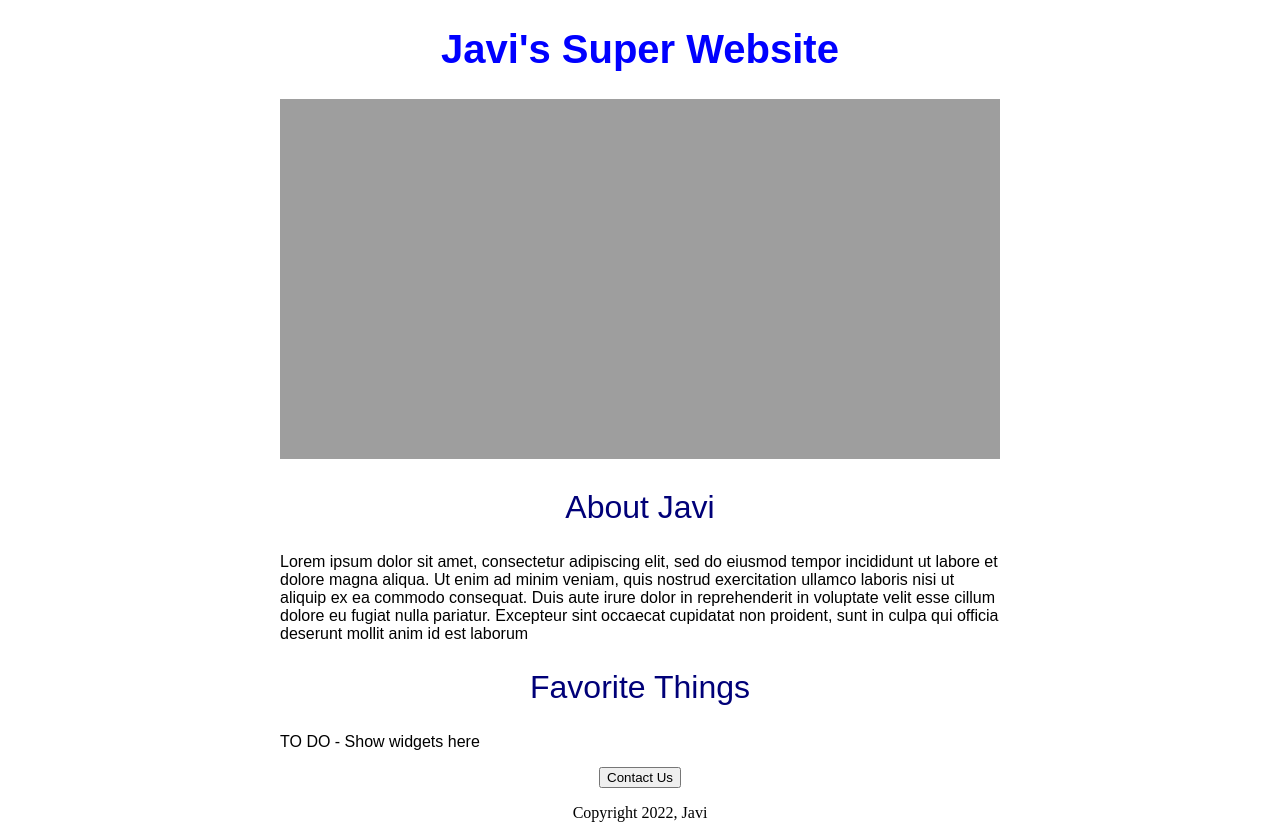
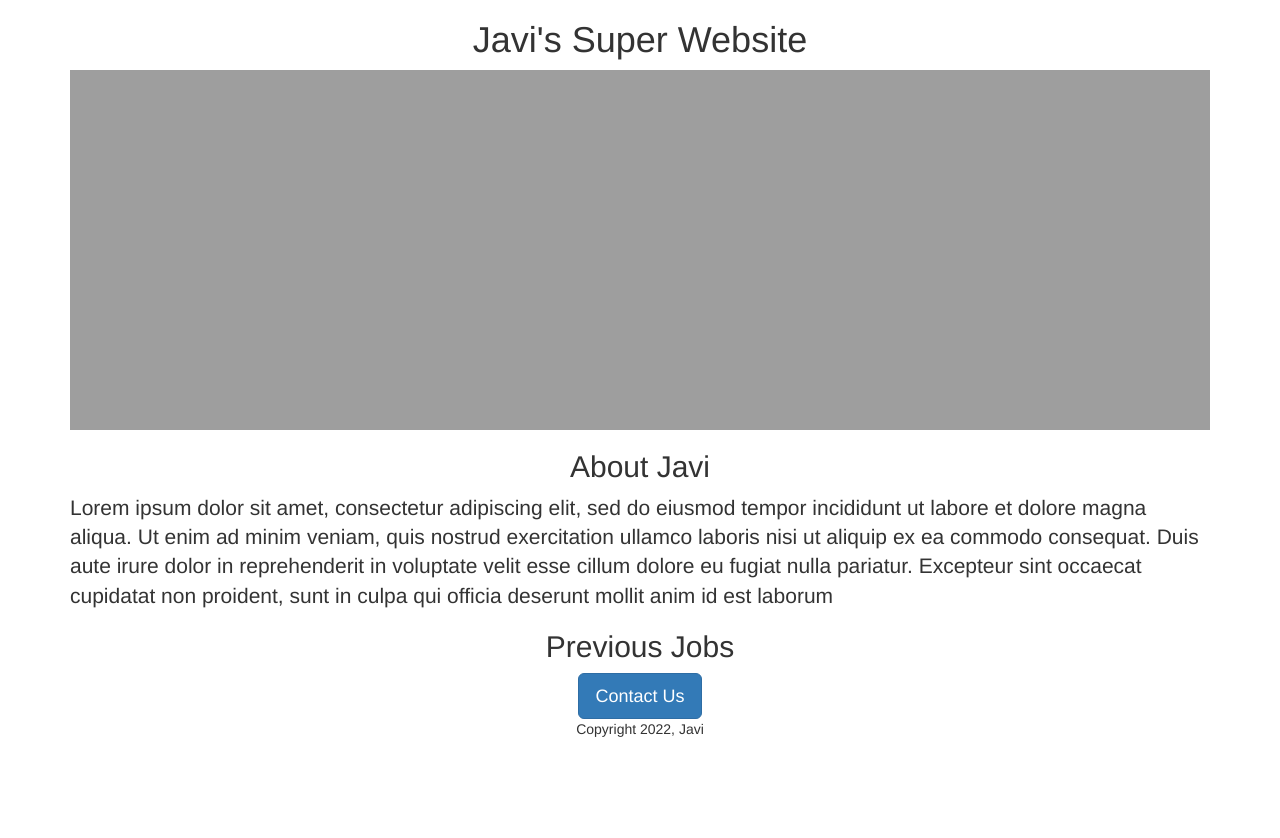
Before and after one commit to javierherrera-dev/My-First-Website-v3, a Flask app: template templates/home.html in a window 1280 px wide. After the commit the page ends 737 px from the top, so only its background shows below. Run offline with Flask 2, Linux system fonts and the light colour scheme; the template is opened without the code that fills it, so the values that code supplies are empty.

Commit message:
New changes

```diff
--- a/templates/home.html
+++ b/templates/home.html
@@ -1,47 +1,24 @@
 <!DOCTYPE html>
 <html>
     <head>
+        <meta charset="utf-8">
+        <meta http-equiv="X-UA-Compatible" content="IE=edge">
+        <meta name="viewport" content="width=device-width, initial-scale=1">
         <title>Javi's Super Website</title>
         <style>
-            h1 {
-                font-size: 40px;
-                font-family: Arial, Helvetica, sans-serif;
-                font-weight: bold;
-                color: rgb(0, 0, 255);
-                text-align: center;
-            }
-
             #banner {
+                height: 360px;
                 width: 100%;
-                height: 360px;
-                object-fit: cover;
-            }
-
-            h2 {
-                font-family: Arial, Helvetica, sans-serif;
-                font-size: 32px;
-                color: rgb(0, 0, 120);
-                text-align: center;
-                font-weight: normal;
-            }
-
-            .bodytext {
-                font-family: Arial, Helvetica, sans-serif;
-                color: rgb(0, 0, 0);
-            }
-
-            #container {
-                max-width: 720px;
-                margin: 0 auto;
             }
         </style>
+        <link rel="stylesheet" href="https://cdn.jsdelivr.net/npm/bootstrap@3.4.1/dist/css/bootstrap.min.css" integrity="sha384-HSMxcRTRxnN+Bdg0JdbxYKrThecOKuH5zCYotlSAcp1+c8xmyTe9GYg1l9a69psu" crossorigin="anonymous">
     </head>
     <body>
-     <div id="container">
-       <h1> Javi's Super Website </h1>
-       <img id="banner" src="http://127.0.0.1:5001/static/banner.jpg">
-       <h2> About Javi </h2>
-       <p class="bodytext">
+     <div class="container">
+       <h1 class="text-center mt-2 mb-4"> Javi's Super Website </h1>
+       <img class="img-fluid" id="banner" src="http://127.0.0.1:5001/static/banner.jpg">
+       <h2 class="text-center mt-2 mb-4"> About Javi </h2>
+       <p class="lead">
         Lorem ipsum dolor sit amet, consectetur adipiscing elit,
         sed do eiusmod tempor incididunt ut labore et dolore magna aliqua.
         Ut enim ad minim veniam, quis nostrud exercitation ullamco laboris nisi ut
@@ -50,11 +27,15 @@
          sint occaecat cupidatat non proident, sunt in culpa qui officia deserunt
           mollit anim id est laborum
        </p>
-       <h2> Favorite Things </h2>
-       <p class="bodytext"> TO DO - Show widgets here </p>
-       <div style="text-align:center">
-       <button> Contact Us </button>
-        <p> Copyright 2022, Javi </p>
+       <h2 class="text-center mt-2 mb-4"> Previous Jobs </h2>
+       <div>
+        {% for job in jobs%}
+            {% include 'jobitem.html' %}
+        {% endfor %}
+       </div>
+       <div class="text-center">
+       <button class="btn btn-primary btn-lg"> Contact Us </button>
+        <p class="mt-4"> Copyright 2022, Javi </p>
        </div>
      </div>
     </body>
```
Also changed, not shown: templates/jobitem.html (added, +7 -0 lines).
